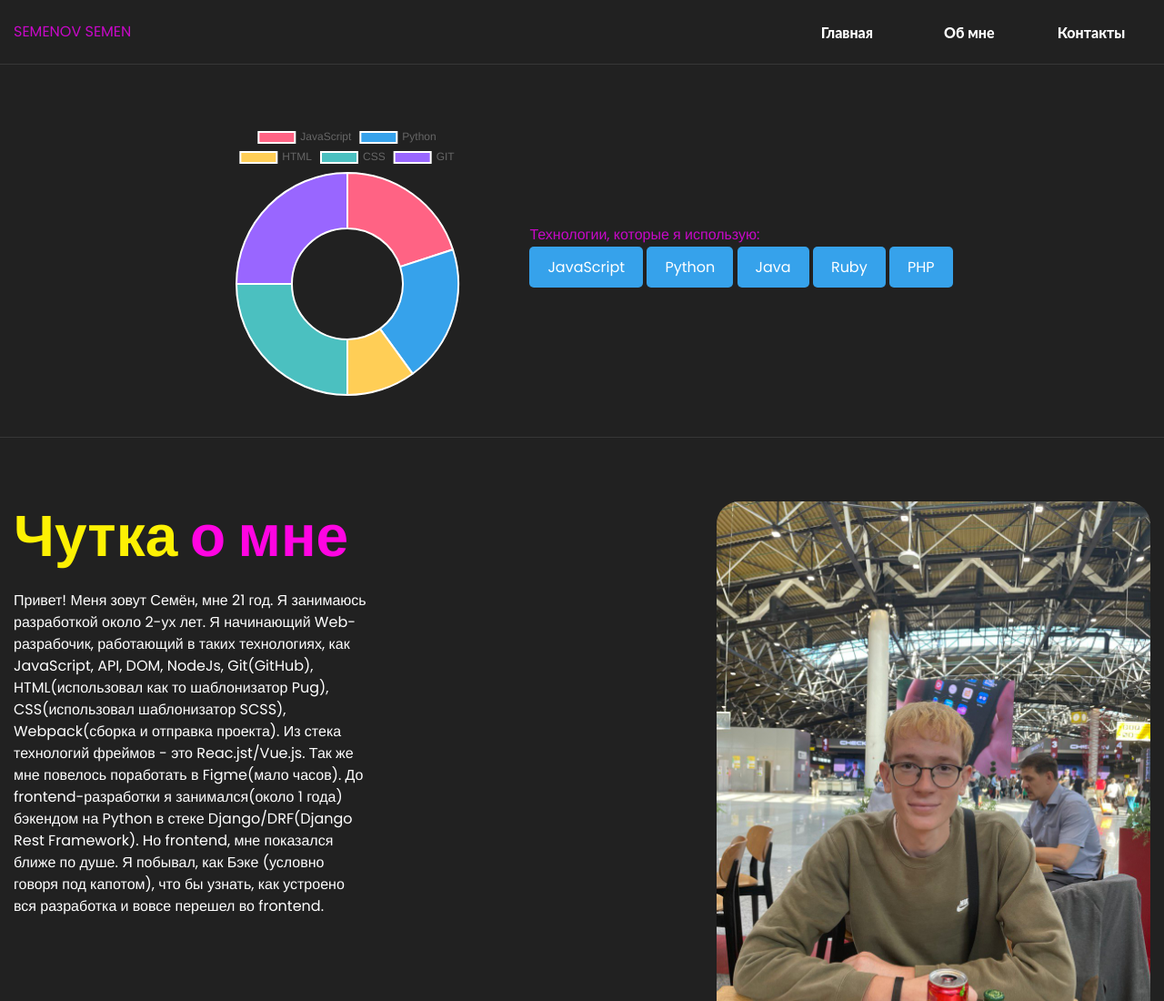
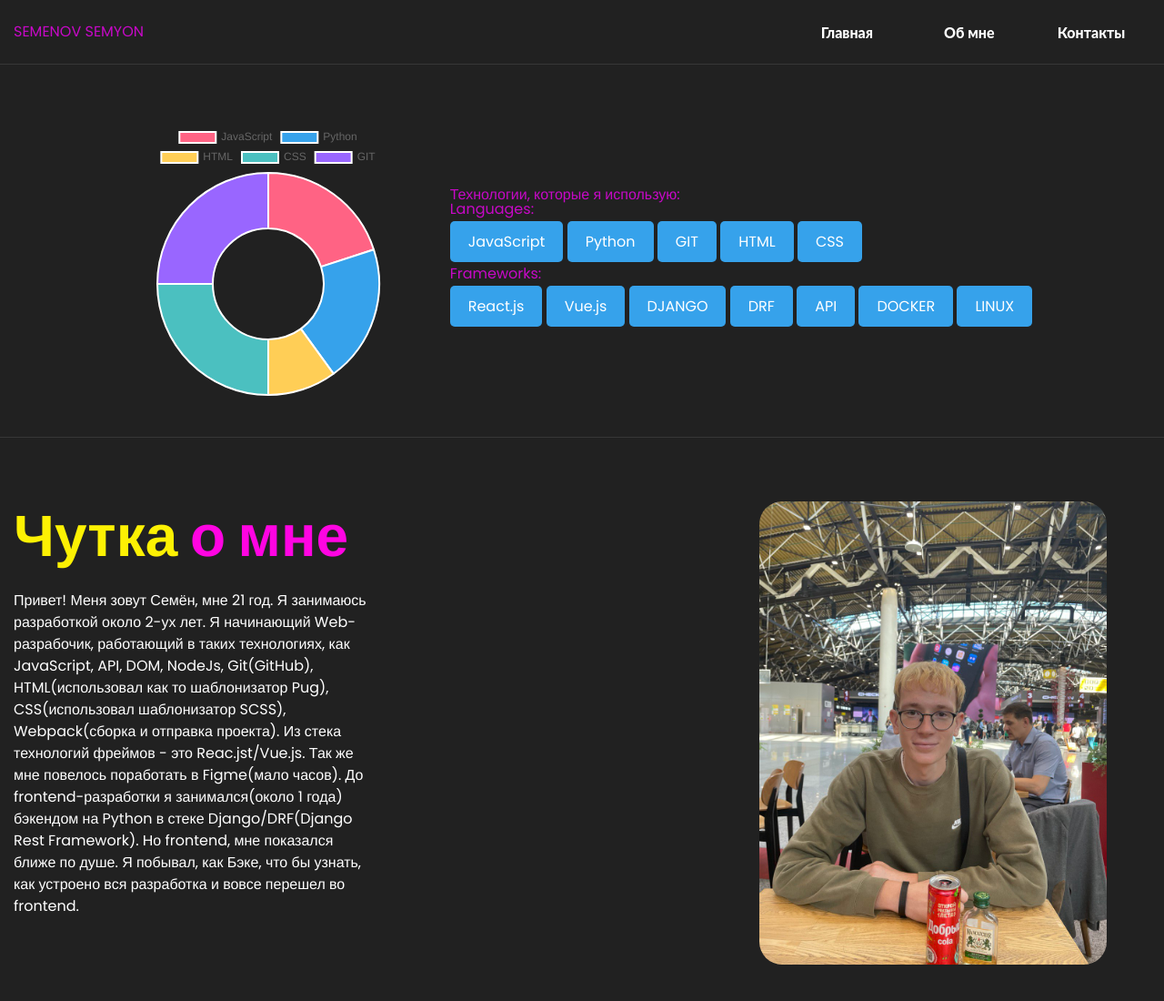
Before and after one commit to saylanm/My_resume, a plain HTML site: page index.html in a window 1280 px wide. Shown: the top 1100 px of the page at 91% size. Drawn offline with nearby package versions, Linux system fonts and the light colour scheme.

Commit message:
review1.4

```diff
--- a/css/style.css
+++ b/css/style.css
@@ -482,3 +482,8 @@ textarea.form__input {
 .tech-buttons button:hover {
   background-color: #FF6384;
 }
+
+.about__image img {
+  width: 80%; /* Уменьшить ширину до 50% от исходной */
+  height: auto; /* Автоматически подстроить высоту */
+}
--- a/index.html
+++ b/index.html
@@ -5,7 +5,7 @@
   <meta charset="UTF-8">
   <meta name="viewport" content="width=device-width, initial-scale=1.0">
   <link rel="stylesheet" href="css/style.css">
-  <title>ПОРТФОЛИО</title>
+  <title>PORTFOLIO</title>
   <script src="https://cdn.jsdelivr.net/npm/chart.js"></script>
 </head>
 <body>
@@ -13,7 +13,7 @@
     <header class="header">
       <div class="header__container">
         <div class="header__logo">
-          <h2>SEMENOV SEMEN</h2>
+          <h2>SEMENOV SEMYON</h2>
         </div>
         <nav class="header__menu menu">
           <ul class="menu__list">
@@ -34,54 +34,24 @@
         <div class="tech-info">
           <h3>Технологии, которые я использую:</h3>
           <div class="tech-buttons">
+            <h4>Languages:</h4>
             <button>JavaScript</button>
             <button>Python</button>
-            <button>Java</button>
-            <button>Ruby</button>
-            <button>PHP</button>
+            <button>GIT</button>
+            <button>HTML</button>
+            <button>CSS</button>
+          </div>
+          <div class="tech-buttons">
+            <h4>Frameworks:</h4>
+            <button>React.js</button>
+            <button>Vue.js</button>
+            <button>DJANGO</button>
+            <button>DRF</button>
+            <button>API</button>
+            <button>DOCKER</button>
+            <button>LINUX</button>
           </div>
         </div>
-        <script>
-          // Данные для круговой диаграммы (пример)
-          var data = {
-              labels: ['JavaScript', 'Python', 'HTML', 'CSS', 'GIT', ],
-              datasets: [{
-                  label: 'Знание языков программирования',
-                  data: [40, 40, 20, 50, 50], // Примерные уровни знания (от 0 до 100)
-                  backgroundColor: [
-                      '#FF6384',
-                      '#36A2EB',
-                      '#FFCE56',
-                      '#4BC0C0',
-                      '#9966FF'
-                  ],
-                  hoverBackgroundColor: [
-                      '#FF6384',
-                      '#36A2EB',
-                      '#FFCE56',
-                      '#4BC0C0',
-                      '#9966FF'
-                  ]
-              }]
-          };
-
-          // Конфигурация графика
-          var options = {
-              responsive: true,
-              animation: {
-                  animateScale: true,
-                  animateRotate: true
-              }
-          };
-
-          // Получаем элемент canvas и создаем круговую диаграмму
-          var ctx = document.getElementById('myChart').getContext('2d');
-          var myChart = new Chart(ctx, {
-              type: 'doughnut',
-              data: data,
-              options: options
-          });
-        </script>
       </section>
       <section class="page__about about">
         <div class="about__container">
@@ -95,7 +65,7 @@
                 CSS(использовал шаблонизатор SCSS), Webpack(сборка и отправка проекта).
                 Из стека технологий фреймов - это Reac.jst/Vue.js. Так же мне повелось поработать в Figme(мало часов).
                 До frontend-разработки я занимался(около 1 года) бэкендом на Python в стеке Django/DRF(Django Rest Framework).
-                Но frontend, мне показался ближе по душе. Я побывал, как Бэке (условно говоря под капотом), что бы узнать,
+                Но frontend, мне показался ближе по душе. Я побывал, как Бэке, что бы узнать,
                 как устроено вся разработка и вовсе перешел во frontend.
               </p>
             </div>
--- a/js/index.js
+++ b/js/index.js
@@ -0,0 +1,39 @@
+// Данные для круговой диаграммы (пример)
+var data = {
+    labels: ['JavaScript', 'Python', 'HTML', 'CSS', 'GIT', ],
+    datasets: [{
+        label: 'Знание языков программирования',
+        data: [40, 40, 20, 50, 50], // Примерные уровни знания (от 0 до 100)
+        backgroundColor: [
+            '#FF6384',
+            '#36A2EB',
+            '#FFCE56',
+            '#4BC0C0',
+            '#9966FF'
+        ],
+        hoverBackgroundColor: [
+            '#FF6384',
+            '#36A2EB',
+            '#FFCE56',
+            '#4BC0C0',
+            '#9966FF'
+        ]
+    }]
+};
+
+// Конфигурация графика
+var options = {
+    responsive: true,
+    animation: {
+        animateScale: true,
+        animateRotate: true
+    }
+};
+
+// Получаем элемент canvas и создаем круговую диаграмму
+var ctx = document.getElementById('myChart').getContext('2d');
+var myChart = new Chart(ctx, {
+    type: 'doughnut',
+    data: data,
+    options: options
+});
```
